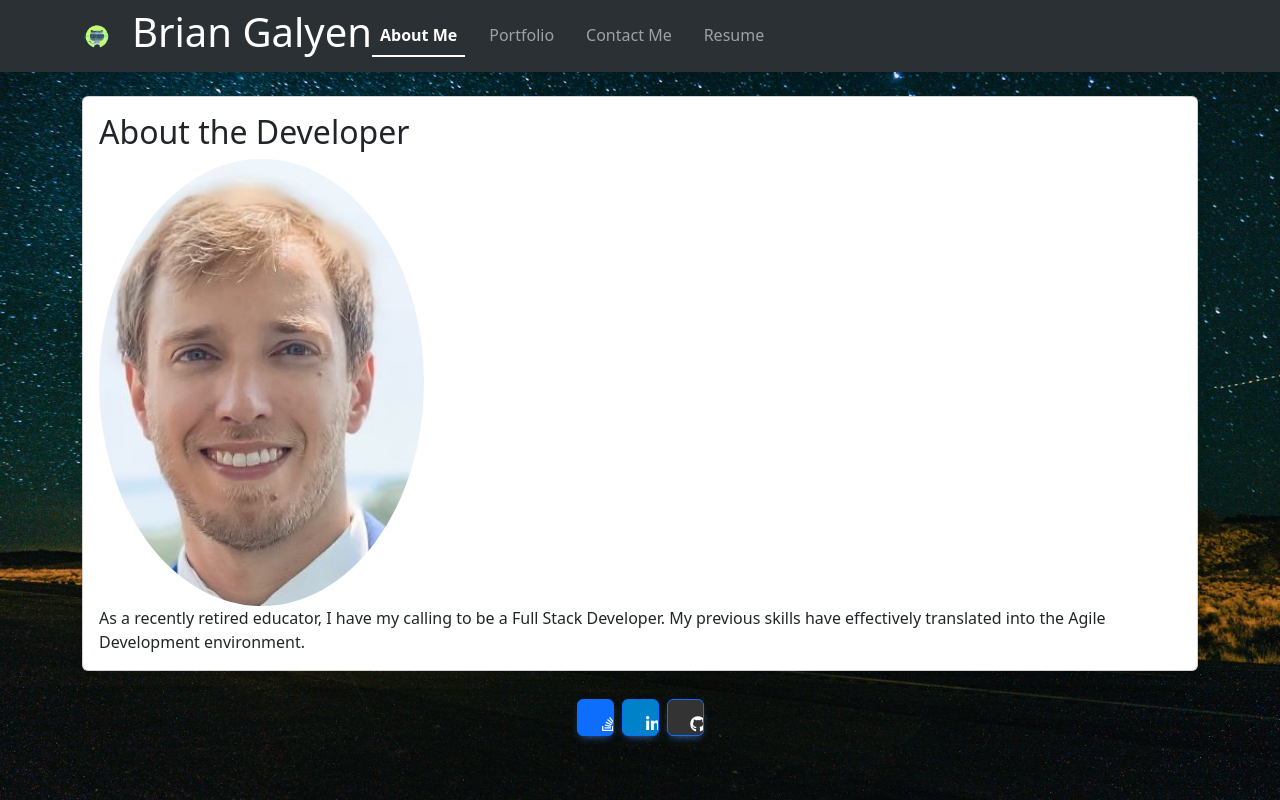
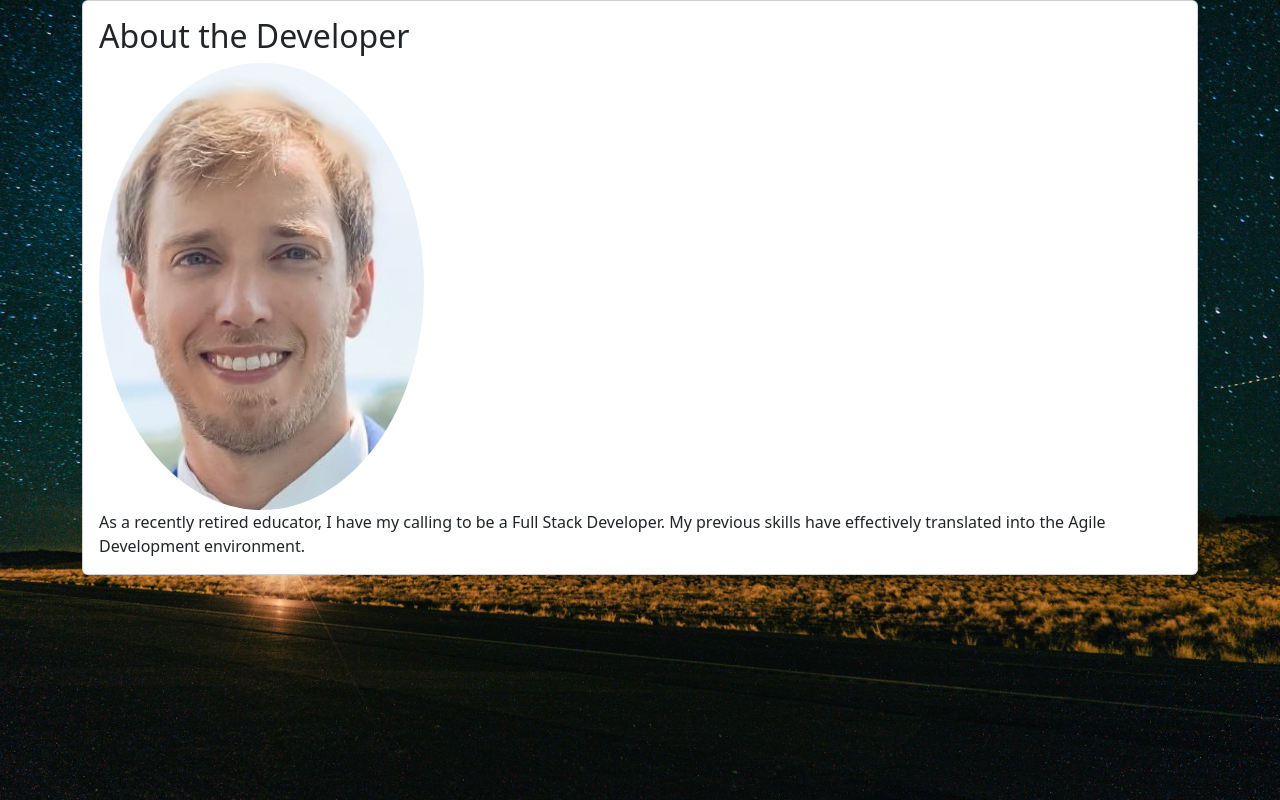
Before and after one commit to SeeYouThursday/BriansPortfolio, a React (Vite) app: page / in a window 1280 px wide. Built offline with nearby package versions, Linux system fonts and the light colour scheme.

Commit message:
tbshting  netlify

```diff
--- a/src/App.jsx
+++ b/src/App.jsx
@@ -1,5 +1,5 @@
-import Footer from './components/ui/Footer.jsx';
-import Header from './components/ui/Header.jsx';
+// import Footer from './components/ui/Footer.jsx';
+// import Header from './components/ui/Header.jsx';
 // import Background from './components/ui/Background';
 import { Outlet } from 'react-router-dom';
 import './assets/css/App.css';
@@ -8,11 +8,11 @@ import 'bootstrap/dist/css/bootstrap.min.css';
 function App() {
   return (
     <div className="d-flex flex-column">
-      <Header />
+      {/* <Header /> */}
       <main id="coverImage">
         <Outlet />
       </main>
-      <Footer />
+      {/* <Footer /> */}
     </div>
   );
 }
```
